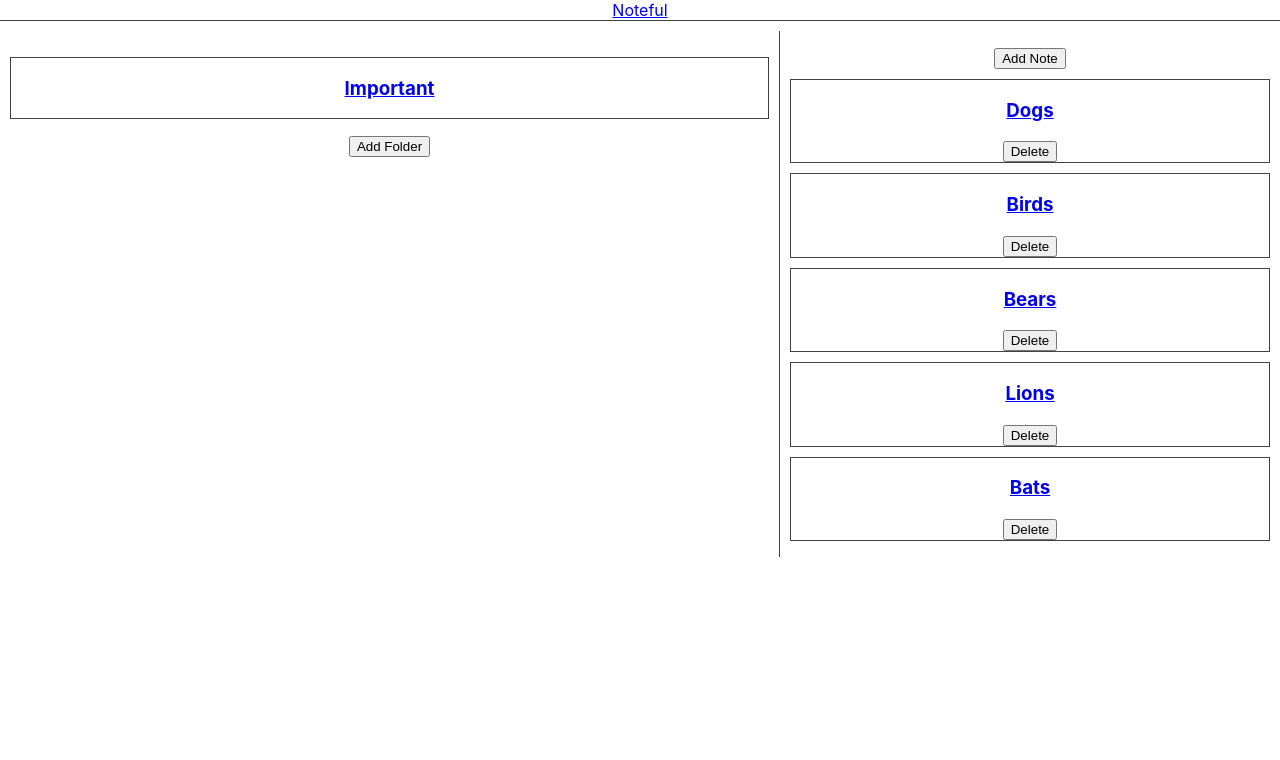
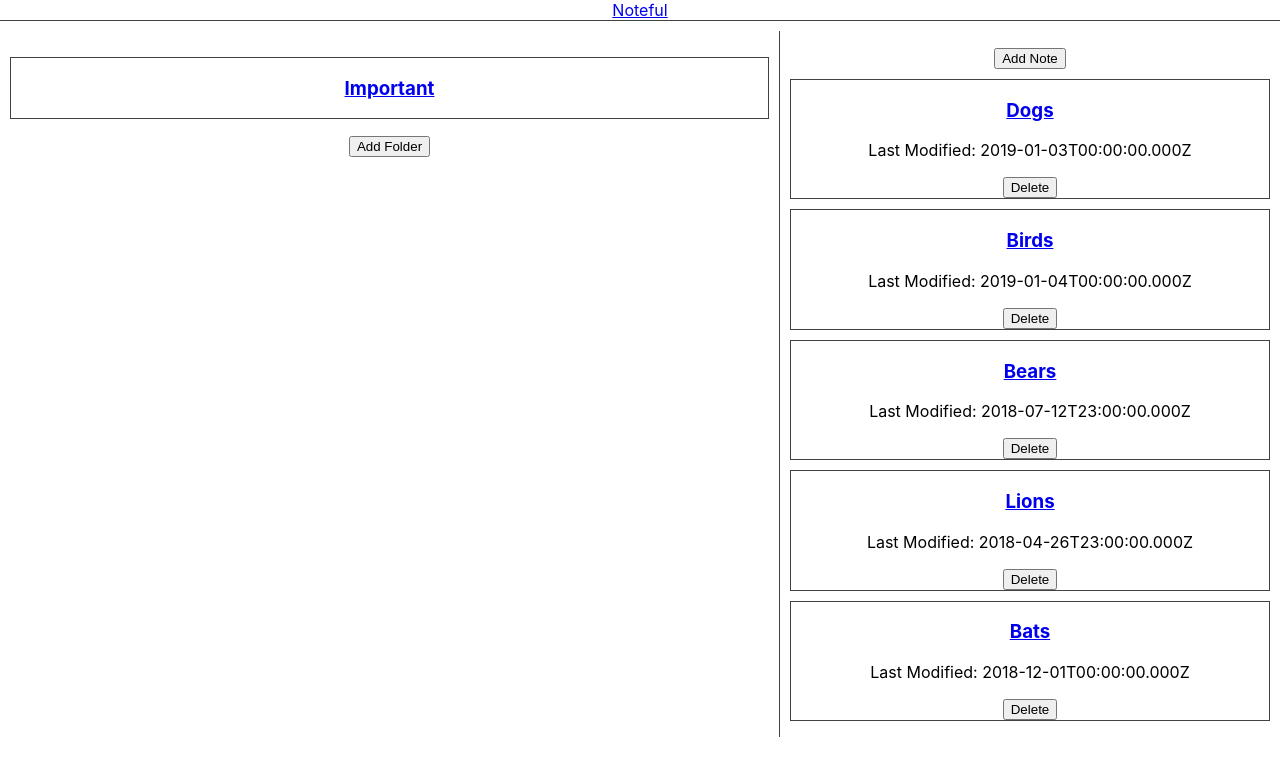
Before and after one commit to thinkful-ei-panda/noteful-minh-chrissy-nick, a React (Create React App) app: page /folder/b0715efe-ffaf-11e8-8eb2-f2801f1b9fd1 in a window 1280 px wide. Shown: the top 760 px of the page. Built offline with nearby package versions, Linux system fonts and the light colour scheme.

Commit message:
note functionality complete

```diff
--- a/src/App.js
+++ b/src/App.js
@@ -3,6 +3,8 @@ import { Route, Link } from 'react-router-dom'
 import dummyData from './data';
 import FolderList from './FolderList/FolderList'
 import NoteList from './NoteList/NoteList'
+import FullNoteMain from './FullNoteMain/FullNoteMain'
+import FullNoteSide from './FullNoteSide/FullNoteSide'
 import './App.css';
 
 
@@ -31,7 +33,7 @@ class App extends React.Component {
               )} />
             <Route path="/note/:noteId"
               render={(props) => (
-                <FolderList data={this.state.data} isHome={false} test={props} />
+                <FullNoteSide data={this.state.data} isHome={false} test={props} />
               )} />
           </section>
           <main className="colomn">
@@ -44,7 +46,7 @@ class App extends React.Component {
               )} />
             <Route path="/note/:noteId"
               render={(props) => (
-                <NoteList data={this.state.data} isHome={false} test={props} />
+                <FullNoteMain data={this.state.data} isHome={false} test={props} />
               )} />
           </main>
         </div>
--- /dev/null
+++ b/src/FullNoteMain/FullNoteMain.js
@@ -0,0 +1,23 @@
+import React from 'react';
+import Note from '../Note/Note'
+
+export default function FolderList(props) {
+  console.log(props)
+  let noteObj = props.data.notes.find(note => note.id === props.test.match.params.noteId);
+
+  let note = <Note
+    key={noteObj.id}
+    id={noteObj.id}
+    name={noteObj.name}
+    dateMod={noteObj.modified}
+  />
+
+  return (
+    <div>
+      <section>
+        {note}
+        <p>{noteObj.content}</p>
+      </section>
+    </div>
+  )
+}
--- /dev/null
+++ b/src/FullNoteSide/FullNoteSide.js
@@ -0,0 +1,13 @@
+import React from 'react';
+
+
+export default function FolderList(props) {
+
+
+  return (
+    <div>
+      <button>Go back</button>
+      <h2>Folder Name</h2>
+    </div>
+  )
+}
--- a/src/Note/Note.js
+++ b/src/Note/Note.js
@@ -12,6 +12,9 @@ export default function Note(props) {
           <h3>{props.name}</h3>
         </div>
       </Link>
+      <section>
+        <p>Last Modified: {props.dateMod}</p>
+      </section>
       <div>
         <button
           onClick={() => props.onClickDelete(props.id)}
--- a/src/NoteList/NoteList.js
+++ b/src/NoteList/NoteList.js
@@ -11,7 +11,9 @@ export default function NoteList(props) {
         return <Note
           key={note.id}
           id={note.id}
-          name={note.name} />
+          name={note.name}
+          dateMod={note.modified}
+        />
       })
   } else {
     notes = props.data.notes.map(note => {
@@ -19,6 +21,7 @@ export default function NoteList(props) {
         key={note.id}
         id={note.id}
         name={note.name}
+        dateMod={note.modified}
       />
     })
   }
```
